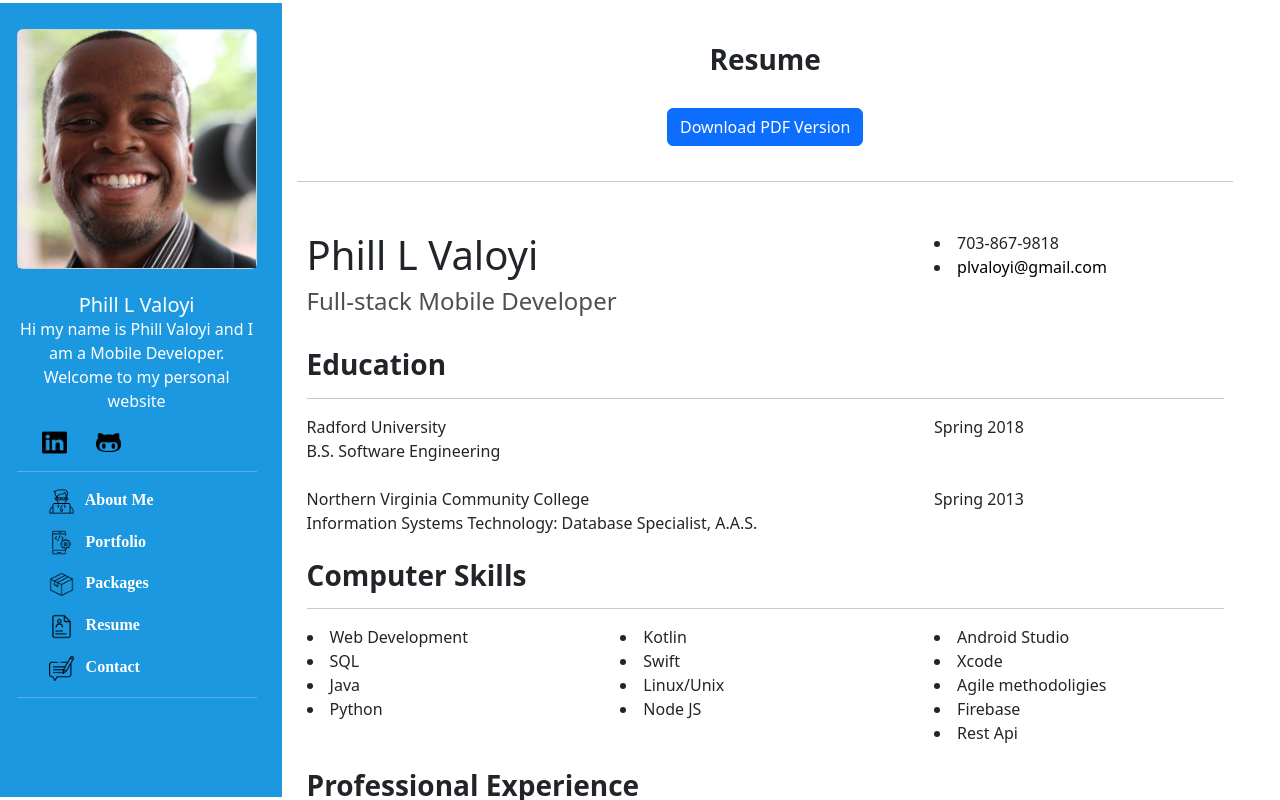
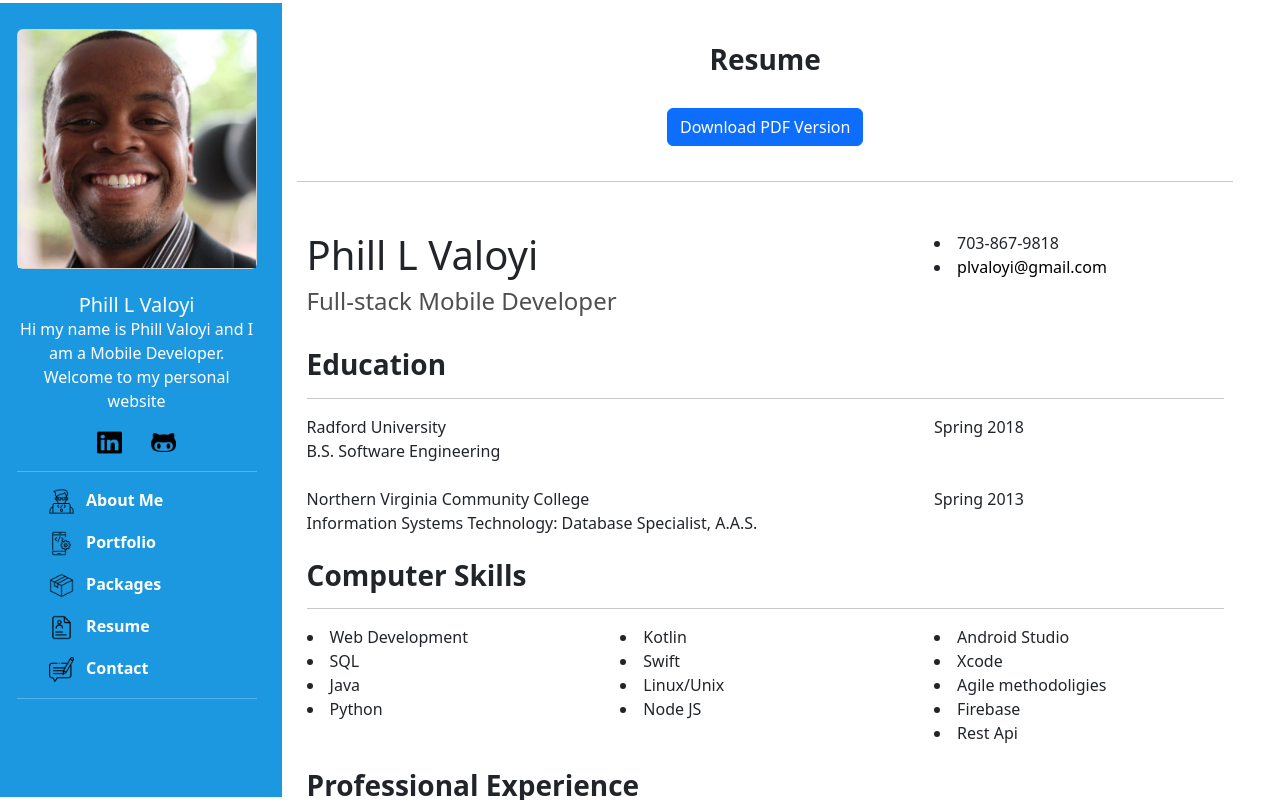
Before and after one commit to plvaloyi89/plvaloyi89.github.io, a website: page resume.html in a window 1280 px wide. Drawn offline with nearby package versions, Linux system fonts and the light colour scheme.

Commit message:
all pages,css,javascript have been added

```diff
--- a/css/mainstyles.css
+++ b/css/mainstyles.css
@@ -6,7 +6,6 @@
 
 .links_section{
     font-weight: bold;
-    font-family: "Times New Roman", Times, serif;
 }
 
 .bioText{
--- a/resume.html
+++ b/resume.html
@@ -19,10 +19,12 @@
               </div>
               <p class="bioText">Hi my name is Phill Valoyi and I am a Mobile Developer. Welcome to my personal website</p>
               <br />
-              &nbsp;&nbsp;&nbsp;&nbsp;&nbsp;
-              <a href="https://www.linkedin.com/in/phill-valoyi-73417957/" target="_blank"><img src="./images/linkedin.png" width="25px" height="25px"></a>
-              &nbsp;&nbsp;&nbsp;&nbsp;&nbsp;
-              <a href="https://github.com/plvaloyi89?tab=repositories" target="_blank"><img src="./images/github-alt.png" width="25px" height="25px"></a>
+              <div style="text-align:center ;">
+
+                <a href="https://www.linkedin.com/in/phill-valoyi-73417957/" target="_blank"><img src="./images/linkedin.png" width="25px" height="25px"></a>
+                &nbsp;&nbsp;&nbsp;&nbsp;&nbsp;
+                <a href="https://github.com/plvaloyi89?tab=repositories" target="_blank"><img src="./images/github-alt.png" width="25px" height="25px"></a>
+                </div>
               <hr class="solid">
               <ul class="links_section"><img src="./images/coding.png" width="25px" height="25px">&nbsp;&nbsp;
                 <a href="index.html">About Me</a></ul>
```
Also changed, not shown: contact.html (+6 -4 lines), details.html (+6 -4 lines), index.html (+3 -1 lines), projects.html (+6 -4 lines), services.html (+5 -4 lines).
